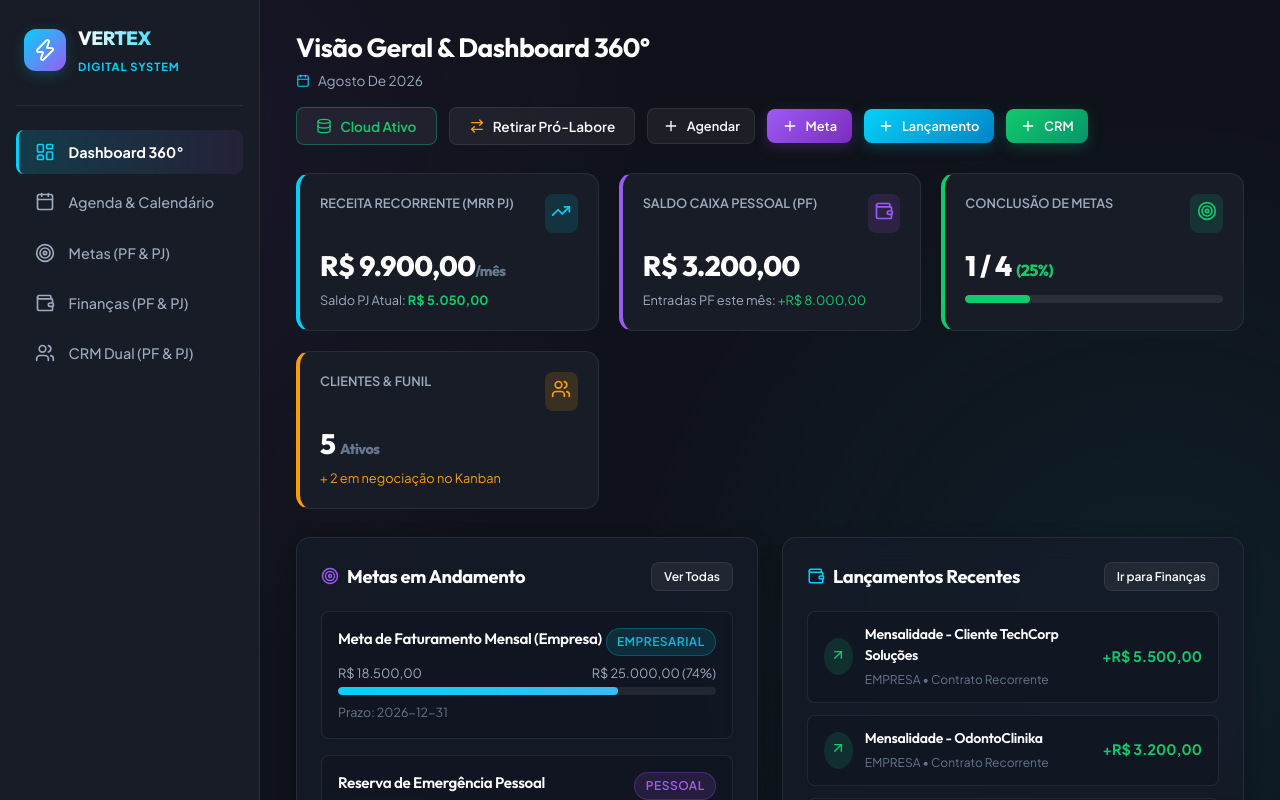
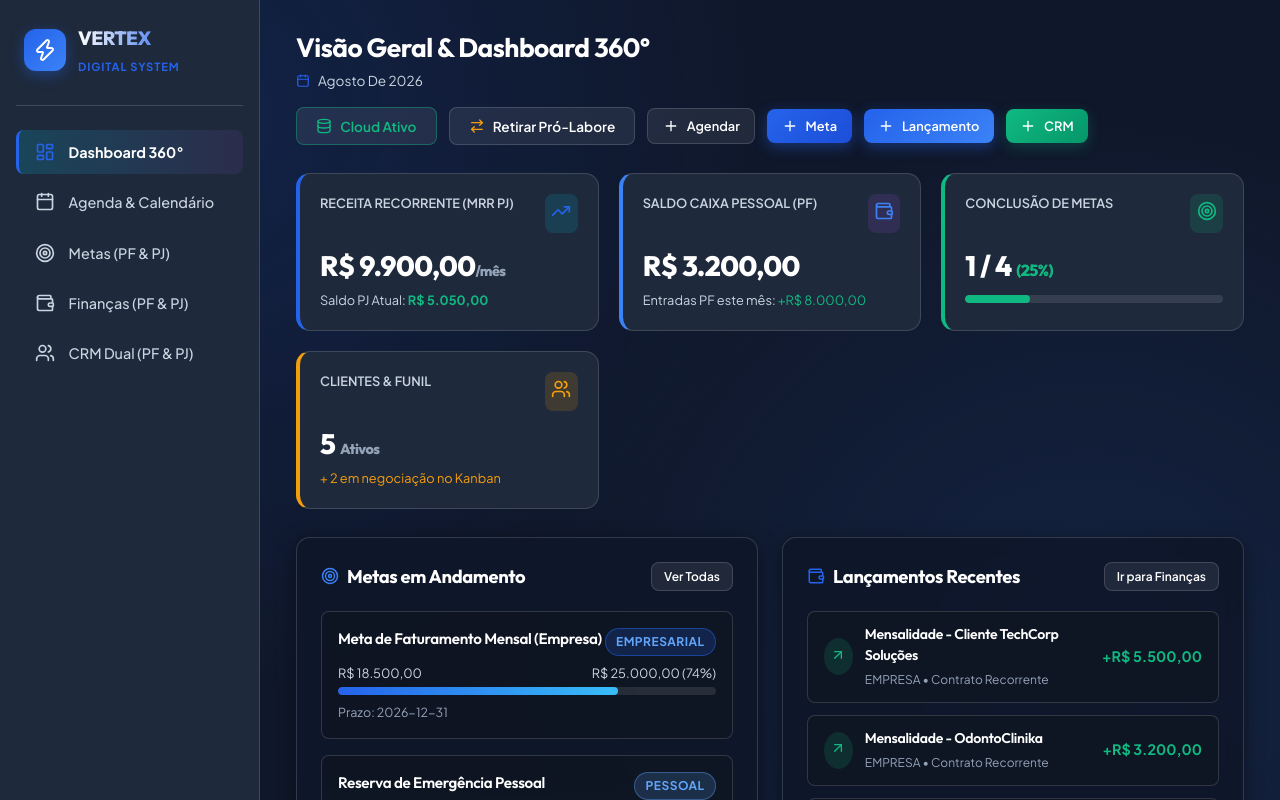
Before and after one commit to gabriellimakkf123-ui/nexus-goals-finance, a React (Vite) app: page / in a window 1280 px wide. Shown: the top 800 px of the page. Built offline with nearby package versions, Linux system fonts and the light colour scheme; no server answers.

Commit message:
Apply official color palette: Azul Escuro #0F172A, Azul Neon #2563EB, and Branco #FFFFFF

```diff
--- a/src/index.css
+++ b/src/index.css
@@ -1,43 +1,41 @@
 :root {
-  /* Color Palette - HSL based */
-  --bg-dark: hsl(222, 28%, 8%);
-  --bg-card: hsl(222, 24%, 12%);
-  --bg-card-hover: hsl(222, 24%, 15%);
-  --bg-glass: rgba(22, 28, 42, 0.75);
-  --bg-glass-border: rgba(255, 255, 255, 0.08);
+  /* Paleta Oficial do Cliente */
+  --bg-dark: #0F172A; /* Azul Escuro */
+  --bg-card: #1E293B; /* Azul Slate Escuro para Cards */
+  --bg-card-hover: #334155;
+  --bg-glass: rgba(15, 23, 42, 0.9);
+  --bg-glass-border: rgba(255, 255, 255, 0.15);
 
-  --text-primary: hsl(210, 40%, 98%);
-  --text-secondary: hsl(215, 20%, 68%);
-  --text-muted: hsl(215, 16%, 48%);
+  --text-primary: #FFFFFF; /* Branco */
+  --text-secondary: #CBD5E1;
+  --text-muted: #94A3B8;
 
-  /* Accent Colors */
-  --accent-purple: hsl(265, 89%, 66%);
-  --accent-purple-glow: rgba(157, 78, 221, 0.25);
+  /* Azul Neon & Destaques */
+  --accent-cyan: #2563EB; /* Azul Neon */
+  --accent-cyan-glow: rgba(37, 99, 235, 0.4);
 
-  --accent-cyan: hsl(190, 95%, 50%);
-  --accent-cyan-glow: rgba(6, 182, 212, 0.25);
+  --accent-purple: #3B82F6; /* Azul Neon Claro */
+  --accent-purple-glow: rgba(59, 130, 246, 0.35);
 
-  --accent-emerald: hsl(150, 84%, 43%);
-  --accent-emerald-glow: rgba(16, 185, 129, 0.25);
+  --accent-emerald: #10B981;
+  --accent-amber: #F59E0B;
+  --accent-rose: #EF4444;
 
-  --accent-amber: hsl(38, 92%, 50%);
-  --accent-rose: hsl(345, 82%, 58%);
+  /* Distinção Pessoal vs Empresa no Tema Azul Neon */
+  --color-pessoal: #60A5FA;
+  --color-empresa: #2563EB;
 
-  /* Personal vs Business colors */
-  --color-pessoal: hsl(270, 85%, 65%);
-  --color-empresa: hsl(190, 95%, 45%);
-
-  /* Fonts */
+  /* Tipografia */
   --font-heading: 'Outfit', sans-serif;
   --font-body: 'Plus Jakarta Sans', sans-serif;
 
-  /* Shadows & Radius */
+  /* Arredondamento e Sombras */
   --radius-sm: 8px;
   --radius-md: 14px;
   --radius-lg: 20px;
   --radius-xl: 24px;
-  --shadow-glow: 0 8px 32px 0 rgba(0, 0, 0, 0.37);
-  --shadow-card: 0 4px 20px rgba(0, 0, 0, 0.2);
+  --shadow-glow: 0 8px 32px 0 rgba(37, 99, 235, 0.25);
+  --shadow-card: 0 4px 20px rgba(0, 0, 0, 0.4);
 }
 
 * {
@@ -54,15 +52,16 @@ body {
   overflow-x: hidden;
   line-height: 1.5;
   background-image:
-    radial-gradient(circle at 10% 20%, rgba(157, 78, 221, 0.08) 0%, transparent 40%),
-    radial-gradient(circle at 90% 80%, rgba(6, 182, 212, 0.08) 0%, transparent 40%);
+    radial-gradient(circle at 15% 15%, rgba(37, 99, 235, 0.15) 0%, transparent 45%),
+    radial-gradient(circle at 85% 85%, rgba(59, 130, 246, 0.12) 0%, transparent 45%);
   background-attachment: fixed;
 }
 
-/* Typography */
+/* Tipografia */
 h1, h2, h3, h4, h5, h6 {
   font-family: var(--font-heading);
   letter-spacing: -0.02em;
+  color: #FFFFFF;
 }
 
 button, input, select, textarea {
@@ -75,17 +74,17 @@ button, input, select, textarea {
   height: 8px;
 }
 ::-webkit-scrollbar-track {
-  background: rgba(15, 20, 32, 0.5);
+  background: #0F172A;
 }
 ::-webkit-scrollbar-thumb {
-  background: rgba(255, 255, 255, 0.15);
+  background: rgba(37, 99, 235, 0.4);
   border-radius: 4px;
 }
 ::-webkit-scrollbar-thumb:hover {
-  background: rgba(255, 255, 255, 0.25);
+  background: #2563EB;
 }
 
-/* Layout App Structure */
+/* Estrutura Principal */
 .app-container {
   display: flex;
   min-height: 100vh;
@@ -100,7 +99,7 @@ button, input, select, textarea {
   overflow-y: auto;
 }
 
-/* Glassmorphism Containers */
+/* Painéis com Vidro / Glassmorphism */
 .glass-panel {
   background: var(--bg-glass);
   backdrop-filter: blur(16px);
@@ -119,12 +118,12 @@ button, input, select, textarea {
 }
 
 .glass-card:hover {
-  border-color: rgba(255, 255, 255, 0.18);
+  border-color: rgba(37, 99, 235, 0.5);
   transform: translateY(-2px);
-  box-shadow: 0 8px 24px rgba(0, 0, 0, 0.3);
+  box-shadow: 0 8px 24px rgba(37, 99, 235, 0.2);
 }
 
-/* Badges */
+/* Badges de Identificação */
 .badge {
   display: inline-flex;
   align-items: center;
@@ -132,51 +131,51 @@ button, input, select, textarea {
   padding: 0.25rem 0.65rem;
   border-radius: 100px;
   font-size: 0.75rem;
-  font-weight: 600;
+  font-weight: 700;
   text-transform: uppercase;
   letter-spacing: 0.04em;
 }
 
 .badge-pessoal {
-  background: rgba(157, 78, 221, 0.15);
-  color: var(--color-pessoal);
-  border: 1px solid rgba(157, 78, 221, 0.3);
+  background: rgba(96, 165, 250, 0.18);
+  color: #60A5FA;
+  border: 1px solid rgba(96, 165, 250, 0.4);
 }
 
 .badge-empresa {
-  background: rgba(6, 182, 212, 0.15);
-  color: var(--color-empresa);
-  border: 1px solid rgba(6, 182, 212, 0.3);
+  background: rgba(37, 99, 235, 0.2);
+  color: #60A5FA;
+  border: 1px solid rgba(37, 99, 235, 0.5);
 }
 
 .badge-recorrente {
-  background: rgba(16, 185, 129, 0.15);
+  background: rgba(16, 185, 129, 0.18);
   color: var(--accent-emerald);
-  border: 1px solid rgba(16, 185, 129, 0.3);
+  border: 1px solid rgba(16, 185, 129, 0.35);
 }
 
 .badge-pontual {
-  background: rgba(245, 158, 11, 0.15);
+  background: rgba(245, 158, 11, 0.18);
   color: var(--accent-amber);
-  border: 1px solid rgba(245, 158, 11, 0.3);
+  border: 1px solid rgba(245, 158, 11, 0.35);
 }
 
 .badge-success {
-  background: rgba(16, 185, 129, 0.15);
+  background: rgba(16, 185, 129, 0.18);
   color: var(--accent-emerald);
 }
 
 .badge-warning {
-  background: rgba(245, 158, 11, 0.15);
+  background: rgba(245, 158, 11, 0.18);
   color: var(--accent-amber);
 }
 
 .badge-danger {
-  background: rgba(239, 68, 68, 0.15);
+  background: rgba(239, 68, 68, 0.18);
   color: var(--accent-rose);
 }
 
-/* Primary Buttons */
+/* Botões com Azul Neon e Gradientes */
 .btn {
   display: inline-flex;
   align-items: center;
@@ -192,29 +191,29 @@ button, input, select, textarea {
 }
 
 .btn-primary {
-  background: linear-gradient(135deg, var(--accent-purple), #7b2cbf);
-  color: white;
-  box-shadow: 0 4px 14px var(--accent-purple-glow);
+  background: linear-gradient(135deg, #2563EB, #1D4ED8);
+  color: #FFFFFF;
+  box-shadow: 0 4px 14px var(--accent-cyan-glow);
 }
 .btn-primary:hover {
   transform: translateY(-1px);
-  box-shadow: 0 6px 20px rgba(157, 78, 221, 0.4);
+  box-shadow: 0 6px 20px rgba(37, 99, 235, 0.5);
 }
 
 .btn-cyan {
-  background: linear-gradient(135deg, var(--accent-cyan), #0284c7);
-  color: white;
+  background: linear-gradient(135deg, #2563EB, #3B82F6);
+  color: #FFFFFF;
   box-shadow: 0 4px 14px var(--accent-cyan-glow);
 }
 .btn-cyan:hover {
   transform: translateY(-1px);
-  box-shadow: 0 6px 20px rgba(6, 182, 212, 0.4);
+  box-shadow: 0 6px 20px rgba(37, 99, 235, 0.5);
 }
 
 .btn-emerald {
   background: linear-gradient(135deg, var(--accent-emerald), #059669);
-  color: white;
-  box-shadow: 0 4px 14px var(--accent-emerald-glow);
+  color: #FFFFFF;
+  box-shadow: 0 4px 14px rgba(16, 185, 129, 0.25);
 }
 .btn-emerald:hover {
   transform: translateY(-1px);
@@ -222,32 +221,34 @@ button, input, select, textarea {
 }
 
 .btn-secondary {
-  background: rgba(255, 255, 255, 0.06);
-  color: var(--text-primary);
+  background: rgba(255, 255, 255, 0.08);
+  color: #FFFFFF;
   border: 1px solid var(--bg-glass-border);
 }
 .btn-secondary:hover {
-  background: rgba(255, 255, 255, 0.12);
+  background: rgba(37, 99, 235, 0.2);
+  border-color: #2563EB;
 }
 
 .btn-icon {
   padding: 0.5rem;
   border-radius: var(--radius-sm);
-  background: rgba(255, 255, 255, 0.05);
+  background: rgba(255, 255, 255, 0.06);
   color: var(--text-secondary);
   border: 1px solid var(--bg-glass-border);
   cursor: pointer;
 }
 .btn-icon:hover {
-  background: rgba(255, 255, 255, 0.12);
-  color: var(--text-primary);
+  background: rgba(37, 99, 235, 0.2);
+  color: #FFFFFF;
+  border-color: #2563EB;
 }
 
-/* Progress Bar */
+/* Barra de Progresso com Azul Neon */
 .progress-bar-bg {
   width: 100%;
   height: 8px;
-  background: rgba(255, 255, 255, 0.08);
+  background: rgba(255, 255, 255, 0.1);
   border-radius: 100px;
   overflow: hidden;
 }
@@ -256,9 +257,10 @@ button, input, select, textarea {
   height: 100%;
   border-radius: 100px;
   transition: width 0.4s ease;
+  background: linear-gradient(90deg, #2563EB, #60A5FA);
 }
 
-/* Form inputs */
+/* Formulários */
 .form-group {
   display: flex;
   flex-direction: column;
@@ -268,7 +270,7 @@ button, input, select, textarea {
 
 .form-label {
   font-size: 0.8rem;
-  font-weight: 600;
+  font-weight: 700;
   color: var(--text-secondary);
   text-transform: uppercase;
   letter-spacing: 0.03em;
@@ -277,20 +279,21 @@ button, input, select, textarea {
 .form-input, .form-select, .form-textarea {
   width: 100%;
   padding: 0.65rem 0.9rem;
-  background: rgba(15, 20, 32, 0.7);
+  background: #0F172A;
   border: 1px solid var(--bg-glass-border);
   border-radius: var(--radius-sm);
-  color: var(--text-primary);
+  color: #FFFFFF;
   font-size: 0.9rem;
   outline: none;
-  transition: border-color 0.2s ease;
+  transition: border-color 0.2s ease, box-shadow 0.2s ease;
 }
 
 .form-input:focus, .form-select:focus, .form-textarea:focus {
-  border-color: var(--accent-cyan);
+  border-color: #2563EB;
+  box-shadow: 0 0 0 3px rgba(37, 99, 235, 0.25);
 }
 
-/* Kanban Board Styling */
+/* Estilo do Quadro Kanban */
 .kanban-board {
   display: flex;
   gap: 1.25rem;
@@ -301,7 +304,7 @@ button, input, select, textarea {
 
 .kanban-column {
   flex: 0 0 310px;
-  background: rgba(17, 23, 36, 0.6);
+  background: rgba(30, 41, 59, 0.8);
   border: 1px solid var(--bg-glass-border);
   border-radius: var(--radius-md);
   display: flex;
@@ -333,8 +336,8 @@ button, input, select, textarea {
   left: 0;
   right: 0;
   bottom: 0;
-  background: rgba(0, 0, 0, 0.75);
-  backdrop-filter: blur(8px);
+  background: rgba(15, 23, 42, 0.85);
+  backdrop-filter: blur(10px);
   display: flex;
   align-items: center;
   justify-content: center;
@@ -343,14 +346,14 @@ button, input, select, textarea {
 }
 
 .modal-content {
-  background: var(--bg-card);
+  background: #1E293B;
   border: 1px solid var(--bg-glass-border);
   border-radius: var(--radius-lg);
   width: 100%;
   max-width: 540px;
   max-height: 90vh;
   overflow-y: auto;
-  box-shadow: var(--shadow-glow);
+  box-shadow: 0 20px 50px rgba(0, 0, 0, 0.6);
   animation: modalIn 0.25s cubic-bezier(0.16, 1, 0.3, 1);
 }
 
```
